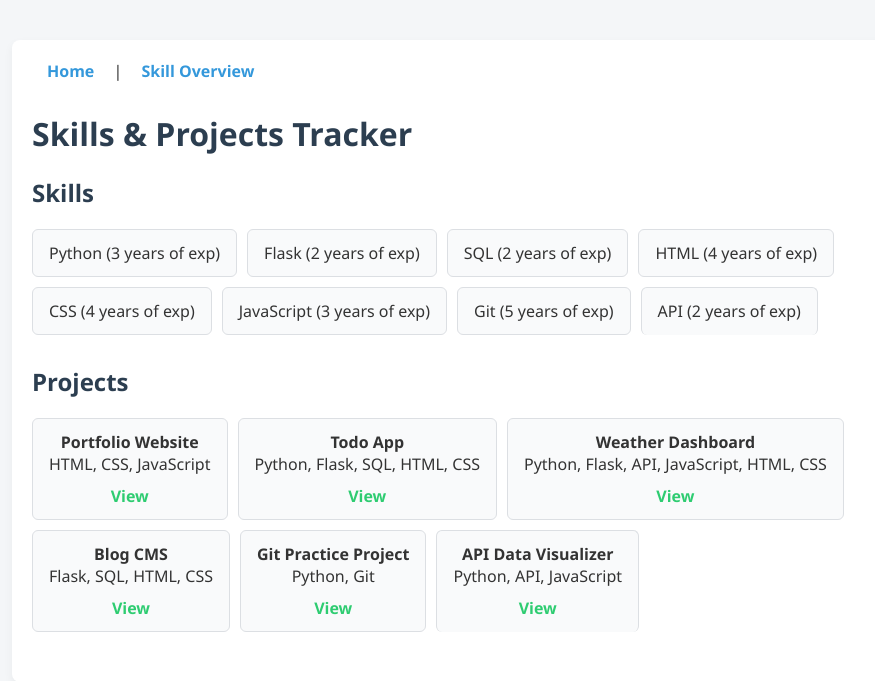
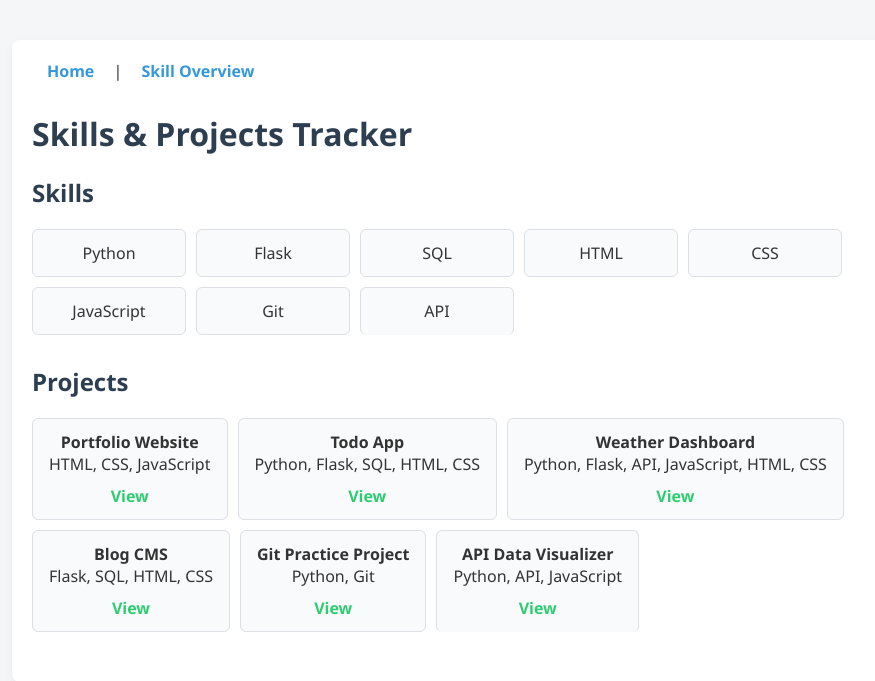
Before and after one commit to trrodenboughmcc/frontend-skills-tracker-python, a Flask app: page / in a window 1280 px wide. Shown: the top 681 px of the page, without its empty margins (128-1003 px from the left). Run offline with Flask 3, Linux system fonts and the light colour scheme.

Commit message:
Update index.html

```diff
--- a/tracker_app/templates/index.html
+++ b/tracker_app/templates/index.html
@@ -27,7 +27,7 @@
             <ul class="card-list" id="skills-list">
                 {% for skill in tracker.skills %}
                     <li class="card skill-filter" data-skill="{{ skill.name }}">
-                        {{ skill.name }} ({{ skill.experience }} years of exp)
+                        {{ skill.name }}
                     </li>
                 {% else %}
                   <li class="card empty">No skills listed.</li>
```
